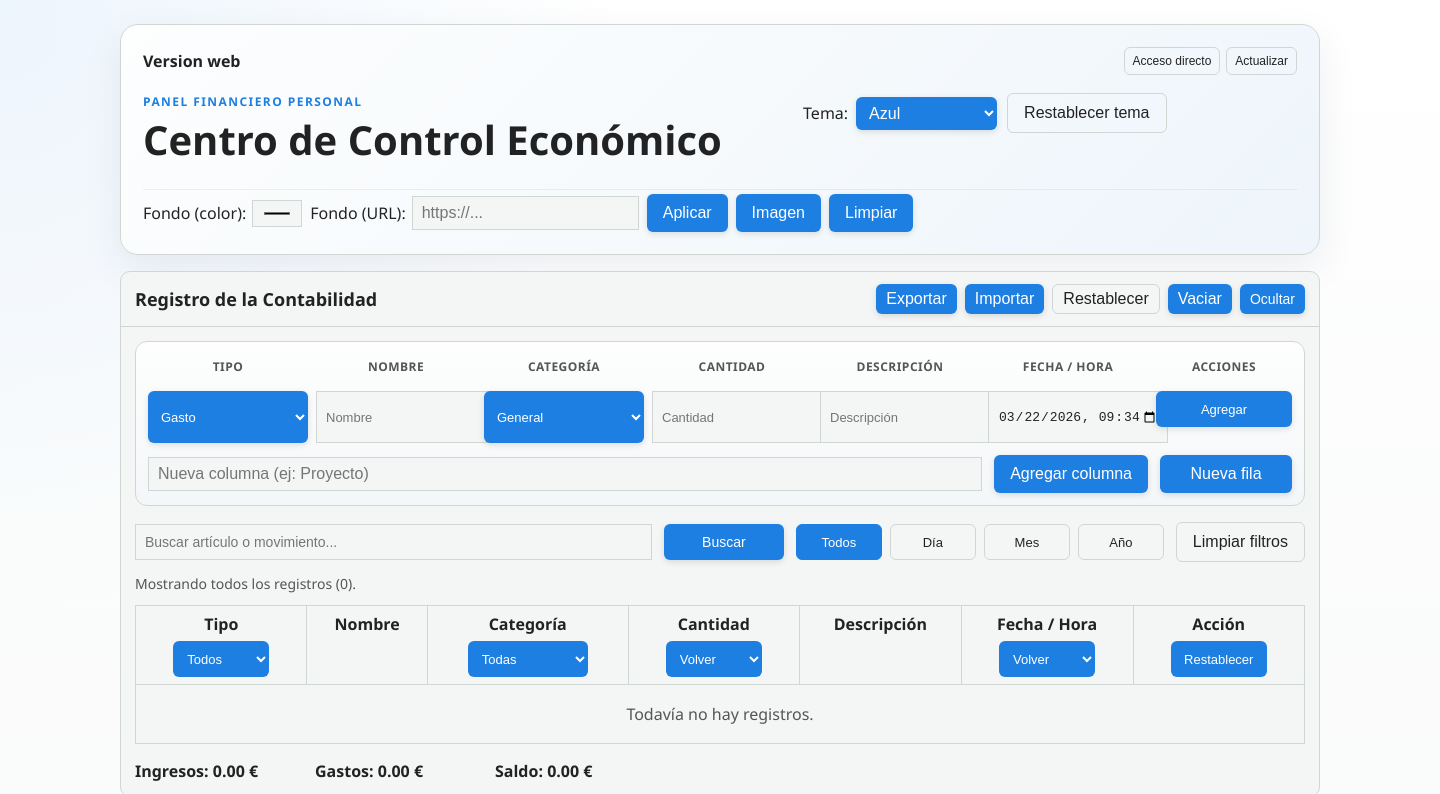
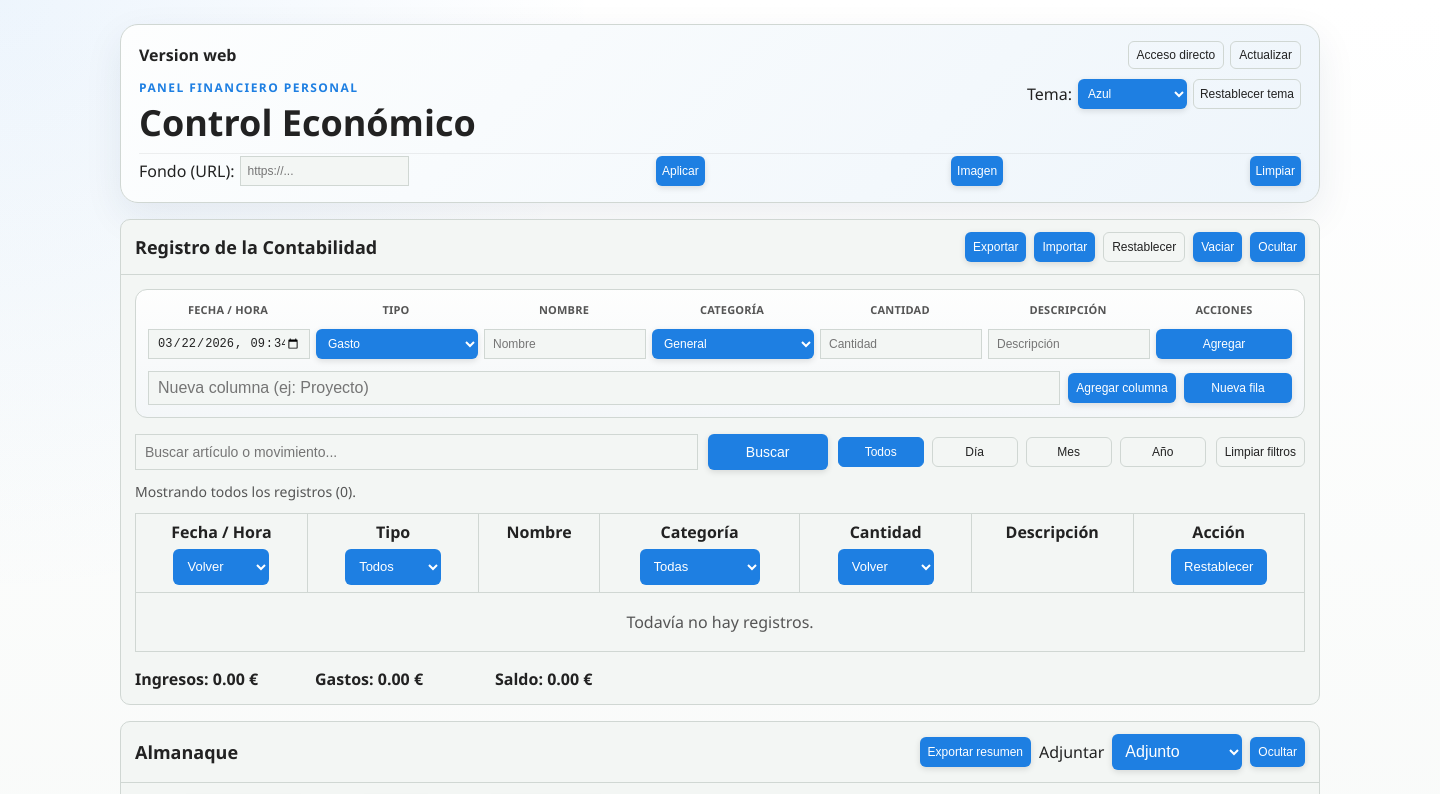
Before and after one commit to GRV80/Finanzas, an Electron app: page index.html in a window 1440 px wide. Shown: the top 794 px of the page. Drawn offline with nearby package versions, Linux system fonts and the light colour scheme; no server answers.

Commit message:
Release 1.0.3

```diff
--- a/app.js
+++ b/app.js
@@ -47,7 +47,6 @@ const dashboardPanel = document.getElementById("dashboardPanel");
 const dashboardBody = document.getElementById("dashboardBody");
 const toggleDashboard = document.getElementById("toggleDashboard");
 
-const backgroundColorInput = document.getElementById("backgroundColor");
 const backgroundUrlInput = document.getElementById("backgroundUrl");
 const backgroundUrlApply = document.getElementById("backgroundUrlApply");
 const backgroundFileBtn = document.getElementById("backgroundFileBtn");
@@ -113,12 +112,12 @@ const categories = [
 const types = ["Gasto", "Ingreso"];
 
 const baseColumns = [
+  { key: "fecha", label: "Fecha / Hora", type: "datetime" },
   { key: "tipo", label: "Tipo", type: "select", fixed: true },
   { key: "nombre", label: "Nombre", type: "text", fixed: true },
   { key: "categoria", label: "Categoría", type: "select" },
   { key: "cantidad", label: "Cantidad", type: "number", fixed: true },
   { key: "descripcion", label: "Descripción", type: "text" },
-  { key: "fecha", label: "Fecha / Hora", type: "datetime" },
 ];
 
 const columns = baseColumns.map(col => ({ ...col }));
@@ -134,7 +133,6 @@ let lastDeleted = null;
 
 let settings = {
   theme: "blue",
-  backgroundColor: "",
   backgroundImage: "",
   customColumns: [],
 };
@@ -159,7 +157,7 @@ let tableSort = {
 
 function setDesktopUpdateState(message, mode = "idle") {
   if (updateStatus) {
-    updateStatus.textContent = mode === "idle" ? "" : message;
+    updateStatus.textContent = message || "";
     updateStatus.dataset.mode = mode;
   }
 
@@ -199,7 +197,7 @@ async function initializeDesktopShell() {
   }
 
   setDesktopUpdateState(
-    meta.updatesEnabled ? "" : "Actualizaciones no configuradas.",
+    meta.updatesEnabled ? "Actualizaciones listas para comprobar." : "Actualizaciones no configuradas.",
     meta.updatesEnabled ? "idle" : "disabled"
   );
 
@@ -568,22 +566,24 @@ function getCssVar(name) {
   return getComputedStyle(document.documentElement).getPropertyValue(name).trim() || "";
 }
 
+function syncBackgroundControls() {
+  if (backgroundUrlInput) {
+    backgroundUrlInput.value =
+      settings.backgroundImage && (settings.backgroundImage.startsWith("http") || settings.backgroundImage.startsWith("data:"))
+        ? settings.backgroundImage
+        : "";
+  }
+}
+
 function applyBackground() {
   if (settings.backgroundImage) {
     const safeUrl = String(settings.backgroundImage).replace(/"/g, "%22");
-    document.body.style.backgroundColor = settings.backgroundColor || getCssVar("--background") || "#ffffff";
+    document.body.style.backgroundColor = getCssVar("--background") || "#ffffff";
     document.body.style.backgroundImage = `url("${safeUrl}")`;
     document.body.style.backgroundSize = "cover";
     document.body.style.backgroundRepeat = "no-repeat";
     document.body.style.backgroundPosition = "center center";
     document.body.style.backgroundAttachment = "fixed";
-  } else if (settings.backgroundColor) {
-    document.body.style.backgroundImage = "";
-    document.body.style.backgroundSize = "";
-    document.body.style.backgroundRepeat = "";
-    document.body.style.backgroundPosition = "";
-    document.body.style.backgroundAttachment = "";
-    document.body.style.backgroundColor = settings.backgroundColor;
   } else {
     document.body.style.backgroundImage = "";
     document.body.style.backgroundSize = "";
@@ -592,6 +592,8 @@ function applyBackground() {
     document.body.style.backgroundAttachment = "";
     document.body.style.backgroundColor = getCssVar("--background") || "";
   }
+
+  syncBackgroundControls();
 }
 
 function applyTheme(theme) {
@@ -2685,9 +2687,6 @@ if (dashboardTheme) {
   dashboardTheme.value = settings.theme || "blue";
 }
 applyTheme(settings.theme);
-if (backgroundColorInput) {
-  backgroundColorInput.value = settings.backgroundColor || "";
-}
 if (backgroundUrlInput && settings.backgroundImage) {
   if (settings.backgroundImage.startsWith("http") || settings.backgroundImage.startsWith("data:")) {
     backgroundUrlInput.value = settings.backgroundImage;
@@ -2745,21 +2744,11 @@ if (headerResetTheme) {
   });
 }
 
-if (backgroundColorInput) {
-  backgroundColorInput.addEventListener("input", () => {
-    settings.backgroundColor = backgroundColorInput.value;
-    settings.backgroundImage = "";
-    saveSettings();
-    applyBackground();
-  });
-}
-
 if (backgroundUrlApply && backgroundUrlInput) {
   const applyBackgroundUrl = () => {
     const url = backgroundUrlInput.value.trim();
     if (!url) return;
     settings.backgroundImage = url;
-    settings.backgroundColor = "";
     saveSettings();
     applyBackground();
   };
@@ -2787,7 +2776,6 @@ if (backgroundFileBtn && backgroundFileInput) {
     reader.onload = () => {
       const dataUrl = reader.result;
       settings.backgroundImage = dataUrl;
-      settings.backgroundColor = "";
       saveSettings();
       applyBackground();
     };
@@ -2798,7 +2786,6 @@ if (backgroundFileBtn && backgroundFileInput) {
 
 if (backgroundClear) {
   backgroundClear.addEventListener("click", () => {
-    settings.backgroundColor = "";
     settings.backgroundImage = "";
     saveSettings();
     applyBackground();
--- a/index.html
+++ b/index.html
@@ -22,7 +22,7 @@
     </section>
     <div class="app-hero-copy">
       <p class="app-kicker">Panel financiero personal</p>
-      <h1>Centro de Control Económico</h1>
+      <h1>Control Económico</h1>
     </div>
     <div class="hero-theme-controls">
       <label>
@@ -45,10 +45,6 @@
       <button type="button" id="headerResetTheme" class="secondary-button">Restablecer tema</button>
     </div>
     <div class="background-controls">
-      <label>
-        Fondo (color):
-        <input type="color" id="backgroundColor" title="Color de fondo">
-      </label>
       <label>
         Fondo (URL):
         <input type="url" id="backgroundUrl" placeholder="https://...">
--- a/package.json
+++ b/package.json
@@ -1,6 +1,6 @@
 {
   "name": "app-gastos-desktop",
-  "version": "1.0.2",
+  "version": "1.0.3",
   "description": "App de gastos de escritorio con auto-update en Electron.",
   "main": "electron/main.js",
   "author": "Usuario",
--- a/style.css
+++ b/style.css
@@ -27,10 +27,10 @@ body {
 
 .app-hero {
   display: grid;
-  grid-template-columns: 1.3fr 1fr;
-  gap: 18px;
+  grid-template-columns: minmax(0, 1.2fr) minmax(0, 1fr);
+  gap: 10px 16px;
   align-items: start;
-  padding: 22px;
+  padding: 16px 18px;
   border: 1px solid var(--card-border);
   border-radius: 18px;
   background: linear-gradient(135deg, #fdfefe, #eef5fb);
@@ -79,15 +79,26 @@ body {
 .hero-theme-controls {
   display: flex;
   flex-wrap: wrap;
-  gap: 10px;
+  gap: 6px;
   align-items: center;
+  justify-content: flex-end;
 }
 
 .hero-theme-controls label {
   display: flex;
-  gap: 8px;
+  gap: 6px;
   align-items: center;
   flex-wrap: wrap;
+}
+
+.hero-theme-controls button,
+.hero-theme-controls select,
+.background-controls button,
+.background-controls input {
+  min-height: 30px;
+  padding: 0 6px;
+  font-size: 12px;
+  box-sizing: border-box;
 }
 
 .app-kicker {
@@ -100,8 +111,8 @@ body {
 }
 
 .app-hero h1 {
-  margin: 0 0 10px;
-  font-size: clamp(28px, 4vw, 40px);
+  margin: 0;
+  font-size: clamp(26px, 4vw, 36px);
   line-height: 1.08;
 }
 
@@ -351,10 +362,11 @@ body {
 .background-controls {
   display: flex;
   flex-wrap: wrap;
-  gap: 8px;
+  gap: 6px;
   align-items: center;
   grid-column: 1 / -1;
-  padding-top: 4px;
+  justify-content: space-between;
+  padding-top: 2px;
   border-top: 1px solid rgba(0, 0, 0, 0.06);
 }
 
@@ -391,7 +403,9 @@ select {
 }
 
 button {
-  padding: 10px 16px;
+  padding: 0 8px;
+  min-height: 30px;
+  font-size: 12px;
 }
 
 button.secondary-button {
@@ -536,7 +550,7 @@ td.datetime-cell {
 }
 
 .panel-actions button {
-  padding: 0 10px;
+  padding: 0 8px;
   min-height: 30px;
 }
 
@@ -565,19 +579,19 @@ td.datetime-cell {
   display: grid;
   grid-template-columns: var(--entry-grid-template, repeat(6, minmax(88px, 1fr)) 136px);
   gap: 8px;
-  font-size: 12px;
+  font-size: 11px;
   font-weight: 700;
   color: var(--muted);
   text-transform: uppercase;
-  letter-spacing: 0.04em;
+  letter-spacing: 0.02em;
   text-align: center;
-  padding: 4px 0;
+  padding: 0;
 }
 
 .entry-form-row {
   display: grid;
   grid-template-columns: var(--entry-grid-template, repeat(6, minmax(88px, 1fr)) 136px);
-  gap: 8px;
+  gap: 6px;
   align-items: stretch;
 }
 
@@ -586,8 +600,10 @@ td.datetime-cell {
 .entry-form-row button {
   width: 100%;
   min-width: 0;
-  font-size: 13px;
-  min-height: 36px;
+  font-size: 12px;
+  min-height: 30px;
+  padding: 0 8px;
+  box-sizing: border-box;
 }
 
 .entry-form-field {
@@ -601,7 +617,7 @@ td.datetime-cell {
 .entry-form-actions {
   display: flex;
   flex-direction: column;
-  gap: 6px;
+  gap: 4px;
   min-width: 0;
   padding-left: 0;
 }
@@ -612,7 +628,7 @@ td.datetime-cell {
   justify-self: stretch;
   align-self: stretch;
   padding: 0 8px;
-  font-size: 13px;
+  font-size: 12px;
 }
 
 .entry-form-action,
@@ -624,7 +640,7 @@ td.datetime-cell {
 .entry-controls-row {
   display: flex;
   flex-wrap: wrap;
-  gap: 12px;
+  gap: 8px;
   align-items: center;
 }
 
@@ -634,13 +650,15 @@ td.datetime-cell {
 
 .entry-controls-row button {
   flex: 0 0 auto;
-  min-width: 132px;
+  min-width: 108px;
+  min-height: 30px;
+  padding: 0 8px;
 }
 
 .entries-toolbar {
   display: flex;
   flex-wrap: wrap;
-  gap: 12px;
+  gap: 10px;
   align-items: center;
   margin-bottom: 12px;
 }
@@ -659,7 +677,7 @@ td.datetime-cell {
 
 .entries-toolbar #searchButton {
   min-width: 120px;
-  padding: 7px 10px;
+  padding: 5px 10px;
   font-size: 14px;
   height: 36px;
 }
@@ -673,13 +691,14 @@ td.datetime-cell {
 
 .date-filter-pill {
   min-width: 86px;
-  padding: 7px 10px;
-  font-size: 13px;
+  padding: 0 8px;
+  font-size: 12px;
   background: transparent;
   color: var(--text);
   border: 1px solid var(--panel-border);
   box-shadow: none;
-  height: 36px;
+  min-height: 30px;
+  height: auto;
 }
 
 .date-filter-pill:hover {
@@ -709,8 +728,9 @@ td.datetime-cell {
 }
 
 .panel-toggle {
-  font-size: 14px;
-  padding: 6px 12px;
+  font-size: 12px;
+  padding: 0 8px;
+  min-height: 30px;
 }
 
 .dashboard-controls {
@@ -729,8 +749,9 @@ td.datetime-cell {
 }
 
 .dashboard-controls button {
-  padding: 8px 12px;
-  font-size: 14px;
+  padding: 0 8px;
+  font-size: 12px;
+  min-height: 30px;
 }
 
 .dashboard-controls button.reset-theme {
```
